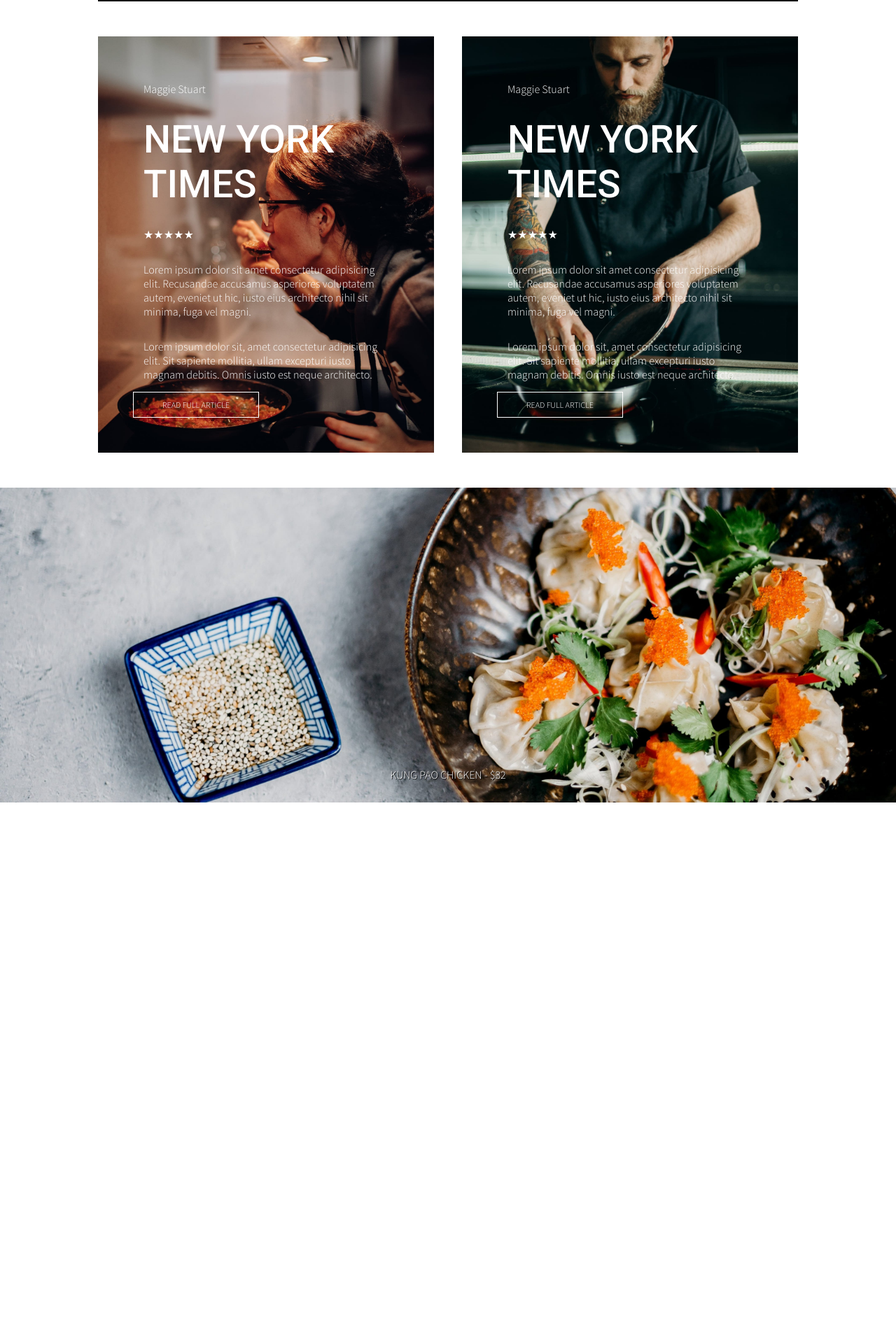
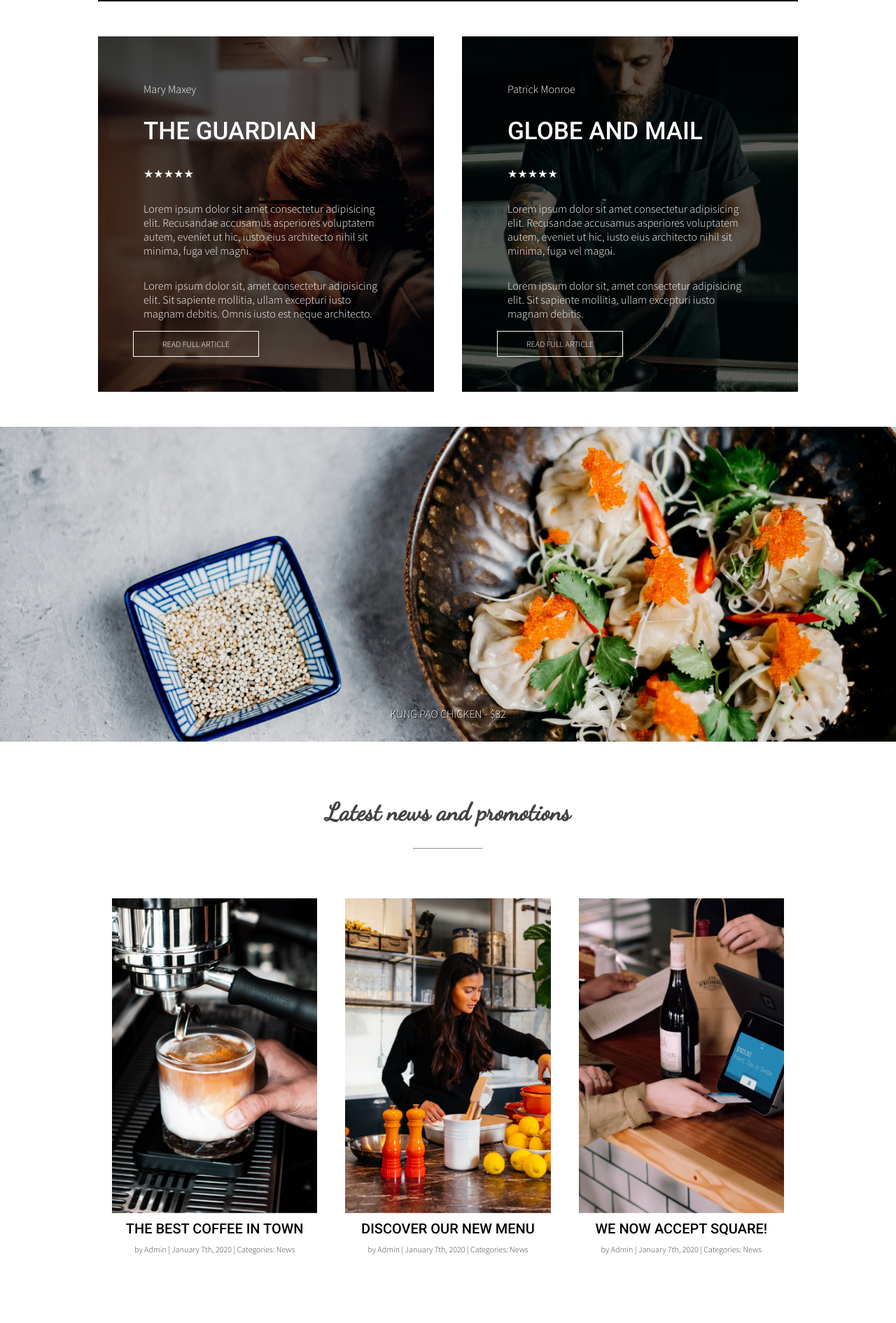
Before and after one commit to VincenzoVitello/proj-html-vuejs, a Vue app: page / in a window 1280 px wide. Shown: the part 3538-5429 px from the top of the page at 70% size. Before the commit the page ends 4685 px from the top, so only its background shows below. Built offline with nearby package versions, Linux system fonts and the light colour scheme.

Commit message:
Main done, footer to start

```diff
--- a/src/assets/main.scss
+++ b/src/assets/main.scss
@@ -195,6 +195,9 @@
     background-color: white;
     justify-content: space-between;
 }
+.white_title.journal{
+    font-size: 35px;
+}
 .journal_right, .journal_left{
     color: white;
     width: 48%;
@@ -212,10 +215,28 @@
 .journal_right{
     background-image: url('../assets/layout-images/images/info52x.jpg');
     background-size: cover;
+    position: relative;
+    &::after{
+        content: '';
+        position: absolute;
+        width: 100%;
+        height: 100%;
+        background-color: rgba($color: #000000, $alpha: 0.6);
+        transform: translate(-50px, 0px);
+    }
 }
 .journal_left{
     background-image: url('../assets/layout-images/images/info12x.jpg');
     background-size: cover;
+    position: relative;
+    &::after{
+        content: '';
+        position: absolute;
+        width: 100%;
+        height: 100%;
+        background-color: rgba($color: #000000, $alpha: 0.6);
+        transform: translate(-50px, 0px);
+    }
 }
 .jumbotron_bottom_main{
     background-image: url('../assets/layout-images/images/page52x.jpg');
@@ -231,3 +252,87 @@
         text-shadow: 1px 1px black;
     }
 }
+.news_square{
+    display: flex;
+    justify-content: space-between;
+    align-items: center;
+    margin: 0 auto;
+    width: 1000px;
+    padding-bottom: 80px;
+}
+.news_cards{
+    display: flex;
+    width: 33%;
+    margin: 20px;
+    flex-direction: column;
+    justify-content: center;
+    align-items: center;
+    img{
+        width: 100%;
+        height: 450px;
+        object-fit: cover;
+    }
+    .news_card_title{
+        text-transform: uppercase;
+        font-family: 'Roboto', sans-serif;
+        font-size: 20px;
+        padding: 10px;
+    }
+    .news_card_credits{
+        font-size: 12px;
+        color: $secondaryGrey;
+    }
+}
+.menu_advises{
+    display: flex;
+    justify-content: center;
+    margin: 100px auto;
+    width: 1200px;
+    ul{
+        list-style-type: none;
+    }
+}
+.advise_card{
+    background-color: $mainGrey;
+    height: 600px;
+    width: 400px;
+    padding: 50px;
+    display: flex;
+    flex-direction: column;
+
+
+}
+.advise_card_image{
+    background-image: url('../assets/layout-images/images/misc22x.jpg');
+    background-size: cover;
+    color: white;
+    transform: translateY(-20px);
+    position: relative;
+    &::after{
+        content: '';
+        position: absolute;
+        width: 100%;
+        height: 100%;
+        background-color: rgba($color: #000000, $alpha: 0.6);
+        transform: translate(-50px, -50px);
+    }
+
+}
+.title_and_price{
+    display: flex;
+    justify-content: space-between;
+    padding: 10px 0;
+    font-size: 20px;
+}
+.dish_name, .advise_card_title{
+    text-transform: uppercase;
+    font-family: 'Roboto', sans-serif;
+}
+
+.advise_card_title{
+    padding: 50px 0;
+    font-size: 30px;
+}
+.overlay{
+    z-index: 3;
+}
--- a/src/components/Main.vue
+++ b/src/components/Main.vue
@@ -78,29 +78,130 @@
     <div class="journals_reviews ms_nyt">
 
       <div class="journal_right">
-            <div class="nyt_review_container">
-              <p>Maggie Stuart</p>
-              <p class="white_title">New York Times</p>
+            <div class="overlay">
+              <div class="nyt_review_container">
+              <p>Mary Maxey</p>
+              <p class="white_title journal">The Guardian</p>
               <p>&#9733;&#9733;&#9733;&#9733;&#9733;</p>
               <p>Lorem ipsum dolor sit amet consectetur adipisicing elit. Recusandae accusamus asperiores voluptatem autem, eveniet ut hic, iusto eius architecto nihil sit minima, fuga vel magni.</p>
               <p>Lorem ipsum dolor sit, amet consectetur adipisicing elit. Sit sapiente mollitia, ullam excepturi iusto magnam debitis. Omnis iusto est neque architecto.</p>
               <div class="menu_button">read full article</div>
             </div>
+            </div>
       </div>
 
       <div class="journal_left">
-            <div class="nyt_review_container">
-              <p>Maggie Stuart</p>
-              <p class="white_title">New York Times</p>
+            <div class="overlay">
+              <div class="nyt_review_container">
+              <p>Patrick Monroe</p>
+              <p class="white_title journal">Globe and mail</p>
               <p>&#9733;&#9733;&#9733;&#9733;&#9733;</p>
               <p>Lorem ipsum dolor sit amet consectetur adipisicing elit. Recusandae accusamus asperiores voluptatem autem, eveniet ut hic, iusto eius architecto nihil sit minima, fuga vel magni.</p>
-              <p>Lorem ipsum dolor sit, amet consectetur adipisicing elit. Sit sapiente mollitia, ullam excepturi iusto magnam debitis. Omnis iusto est neque architecto.</p>
+              <p>Lorem ipsum dolor sit, amet consectetur adipisicing elit. Sit sapiente mollitia, ullam excepturi iusto magnam debitis.</p>
               <div class="menu_button">read full article</div>
+            </div>
             </div>
       </div>
     </div>
     <div class="jumbotron_bottom_main">
       <p>Kung Pao Chicken - $32</p>
+    </div>
+     <section class="customer_review">
+      <div>
+        <h2 class="critics_title">Latest news and promotions</h2>
+        <hr>
+      </div>
+    </section>
+    <div class="news_square">
+      <div v-for="(element, index) in newsArr" :key="index" class="news_cards">
+        <img :src="(element.pic)" alt="">
+        <p class="news_card_title">{{element.title}}</p>
+        <p class="news_card_credits">{{element.credits}}</p>
+      </div>
+    </div>
+    <div class="main_jumbo_one">
+        <div class="jumbo_right_img">
+          <img src="../assets/layout-images/images/slider72x-scaled.jpg" alt="">
+        </div>
+        <div class="jumbo_left">
+          <div class="header_text_container">
+
+                <div class="header_text">
+                    <p>Enjoy your meal at home</p>
+                    <p class="white_title">Takeout now available</p>
+                    <p>Lorem ipsum dolor sit amet consectetur, adipisicing elit. Sequi commodi dolores odit sit eaque! Aperiam totam vero mollitia maxime unde ipsa, numquam dolores? Iste nulla velit ipsa in consectetur officiis.</p>
+                    <div class="menu_button"><i class="fa-solid fa-car"></i> &nbsp;view takeout menu</div>
+                </div>
+          </div>
+        </div>
+    </div>
+    <div class="menu_advises">
+      <div class="advise_card">
+        <h3 class="advise_card_title">hors d'oeuvres</h3>
+        <ul>
+          <li>
+            <div class="title_and_price"><span class="dish_name">Hai salmon nigiri</span><span>$48</span></div>
+            <p>lorem ipsum consectetur lorem</p>
+          </li>
+          <li>
+            <div class="title_and_price"><span class="dish_name">Humi masu salad</span><span>$21</span></div>
+            <p>lorem ipsum consectetur lorem</p>
+          </li>
+          <li>
+            <div class="title_and_price"><span class="dish_name">Tekami with crab</span><span>$32</span></div>
+            <p>lorem ipsum consectetur lorem</p>
+          </li>
+          <li>
+            <div class="title_and_price"><span class="dish_name">California rolls</span><span>$22</span></div>
+            <p>lorem ipsum consectetur lorem</p>
+          </li>
+        </ul>
+      </div>
+      <div class="advise_card advise_card_image">
+
+        <div class="overlay">
+          <h3 class="advise_card_title">Main Course</h3>
+          <ul>
+          <li>
+            <div class="title_and_price"><span class="dish_name">Braised abalone</span><span>$52</span></div>
+            <p>lorem ipsum consectetur lorem</p>
+          </li>
+          <li>
+            <div class="title_and_price"><span class="dish_name">twice cooked pork</span><span>$21</span></div>
+            <p>lorem ipsum consectetur lorem</p>
+          </li>
+          <li>
+            <div class="title_and_price"><span class="dish_name">kung pao chicken</span><span>$32</span></div>
+            <p>lorem ipsum consectetur lorem</p>
+          </li>
+          <li>
+            <div class="title_and_price"><span class="dish_name">char siu & sushis</span><span>$48</span></div>
+            <p>lorem ipsum consectetur lorem</p>
+          </li>
+        </ul>
+        </div>
+      </div>
+      <div class="advise_card">
+        <h3 class="advise_card_title">desserts</h3>
+        <ul>
+          <li>
+            <div class="title_and_price"><span class="dish_name">Chocolate ball cake</span><span>$13</span></div>
+            <p>lorem ipsum consectetur lorem</p>
+          </li>
+          <li>
+            <div class="title_and_price"><span class="dish_name">lime pie with crust</span><span>$14</span></div>
+            <p>lorem ipsum consectetur lorem</p>
+          </li>
+          <li>
+            <div class="title_and_price"><span class="dish_name">raspberry pear cake</span><span>$18</span></div>
+            <p>lorem ipsum consectetur lorem</p>
+          </li>
+          <li>
+            <div class="title_and_price"><span class="dish_name">cafè au lait</span><span>$6</span></div>
+            <p>lorem ipsum consectetur lorem</p>
+          </li>
+        </ul>
+      </div>
     </div>
   </div>
 </template>
@@ -108,6 +209,27 @@
 <script>
 export default {
     name: 'Main',
+    data(){
+      return{
+        newsArr: [
+          {
+            pic: require("../assets/layout-images/images/blog92x.jpg"),
+            title: 'the best coffee in town' ,
+            credits: 'by Admin | January 7th, 2020 | Categories: News',
+          },
+          {
+            pic: require("../assets/layout-images/images/blog72x.jpg"),
+            title: 'discover our new menu',
+            credits: 'by Admin | January 7th, 2020 | Categories: News',
+          },
+          {
+            pic: require("../assets/layout-images/images/blog82x.jpg"),
+            title: 'we now accept square!',
+            credits:'by Admin | January 7th, 2020 | Categories: News' ,
+          }
+        ]
+      }
+    }
 }
 </script>
 
```
Also changed, not shown: src/assets/layout-images/images/church_thumbnail-400x300.jpg (deleted).
